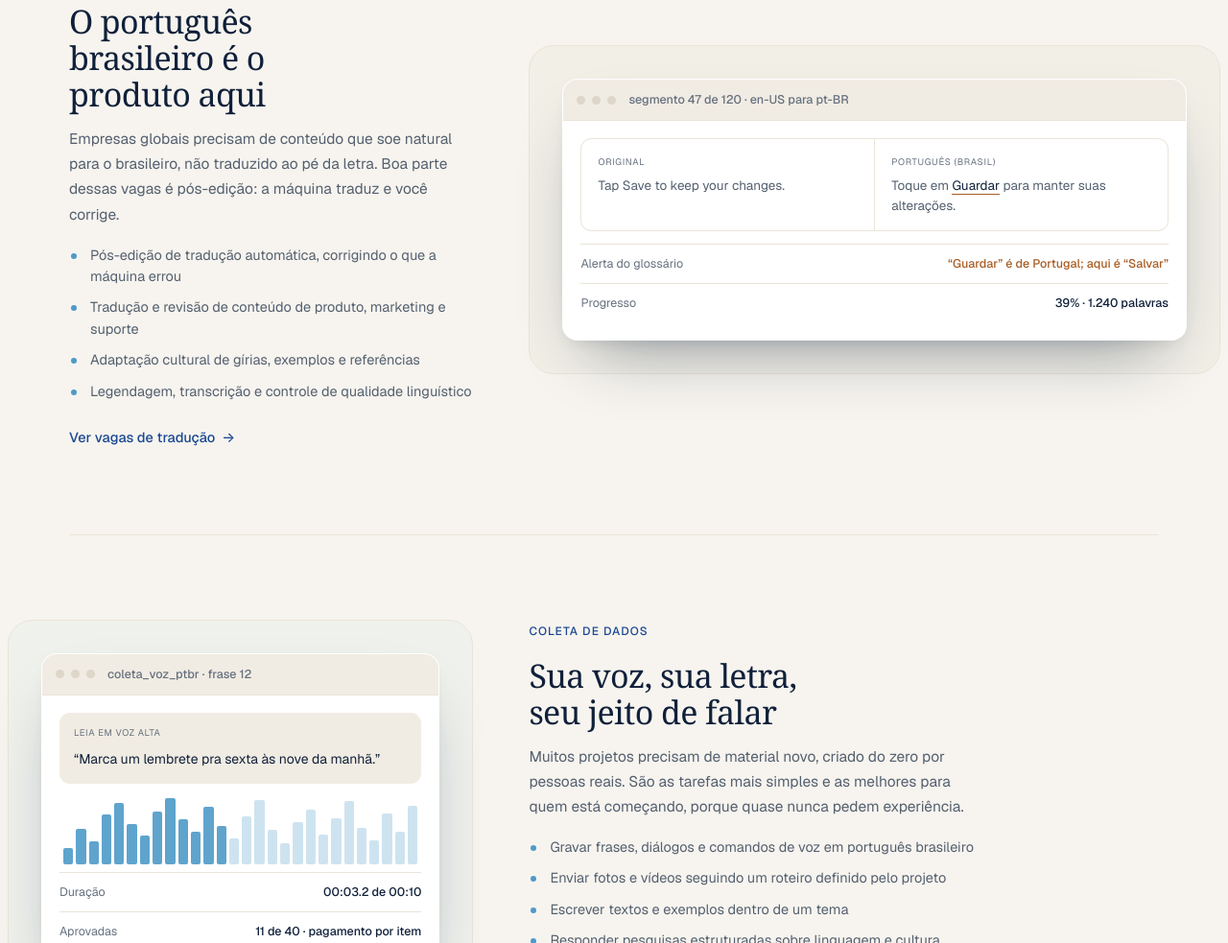
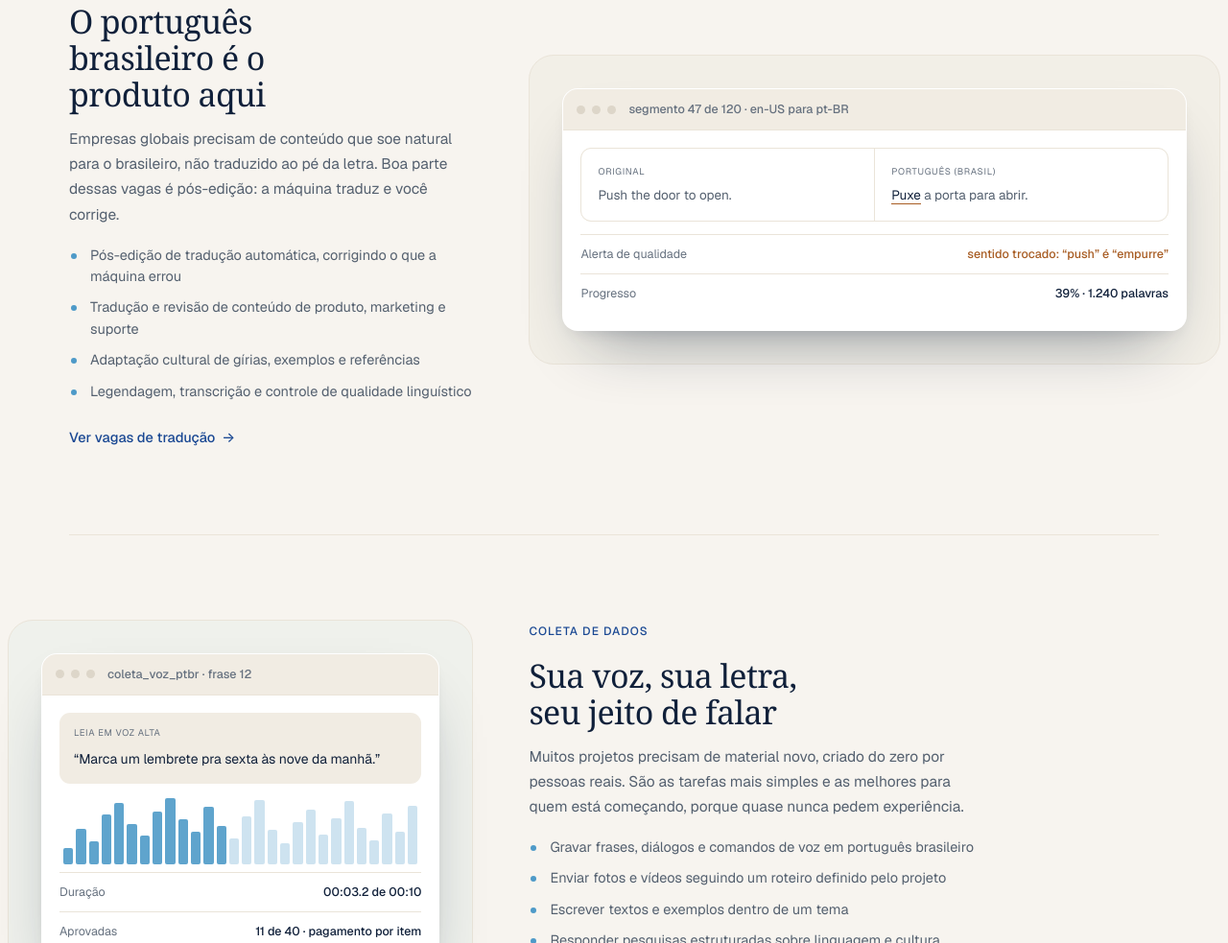
Before and after one commit to alvittaluc/home-office-hub, a plain HTML site: page index.html in a window 1280 px wide. Shown: the part 2842-3825 px from the top of the page at 96% size. Drawn offline with nearby package versions, Linux system fonts and the light colour scheme; a web font is replaced by a local one.

Commit message:
Início, Tradução e localização: o exemplo passa a ser Push the door to open, com a máquina traduzindo Puxe e o alerta avisando que push é empurre (opção escolhida pelo usuário entre três)
Co-Authored-By: Claude Opus 5.5 <noreply@anthropic.com>

```diff
--- a/index.html
+++ b/index.html
@@ -604,10 +604,10 @@
         <div class="jn-topo"><i></i><i></i><i></i><b>segmento 47 de 120 · en-US para pt-BR</b></div>
         <div class="jn-corpo">
           <div class="seg-trad">
-            <div><i>Original</i><p>Tap Save to keep your changes.</p></div>
-            <div><i>Português (Brasil)</i><p>Toque em <em>Guardar</em> para manter suas alterações.</p></div>
+            <div><i>Original</i><p>Push the door to open.</p></div>
+            <div><i>Português (Brasil)</i><p><em>Puxe</em> a porta para abrir.</p></div>
           </div>
-          <div class="kv" style="margin-top:13px;"><span>Alerta do glossário</span><span style="color:var(--amber);">“Guardar” é de Portugal; aqui é “Salvar”</span></div>
+          <div class="kv" style="margin-top:13px;"><span>Alerta de qualidade</span><span style="color:var(--amber);">sentido trocado: “push” é “empurre”</span></div>
           <div class="kv"><span>Progresso</span><span>39% · 1.240 palavras</span></div>
         </div>
       </div>
```
